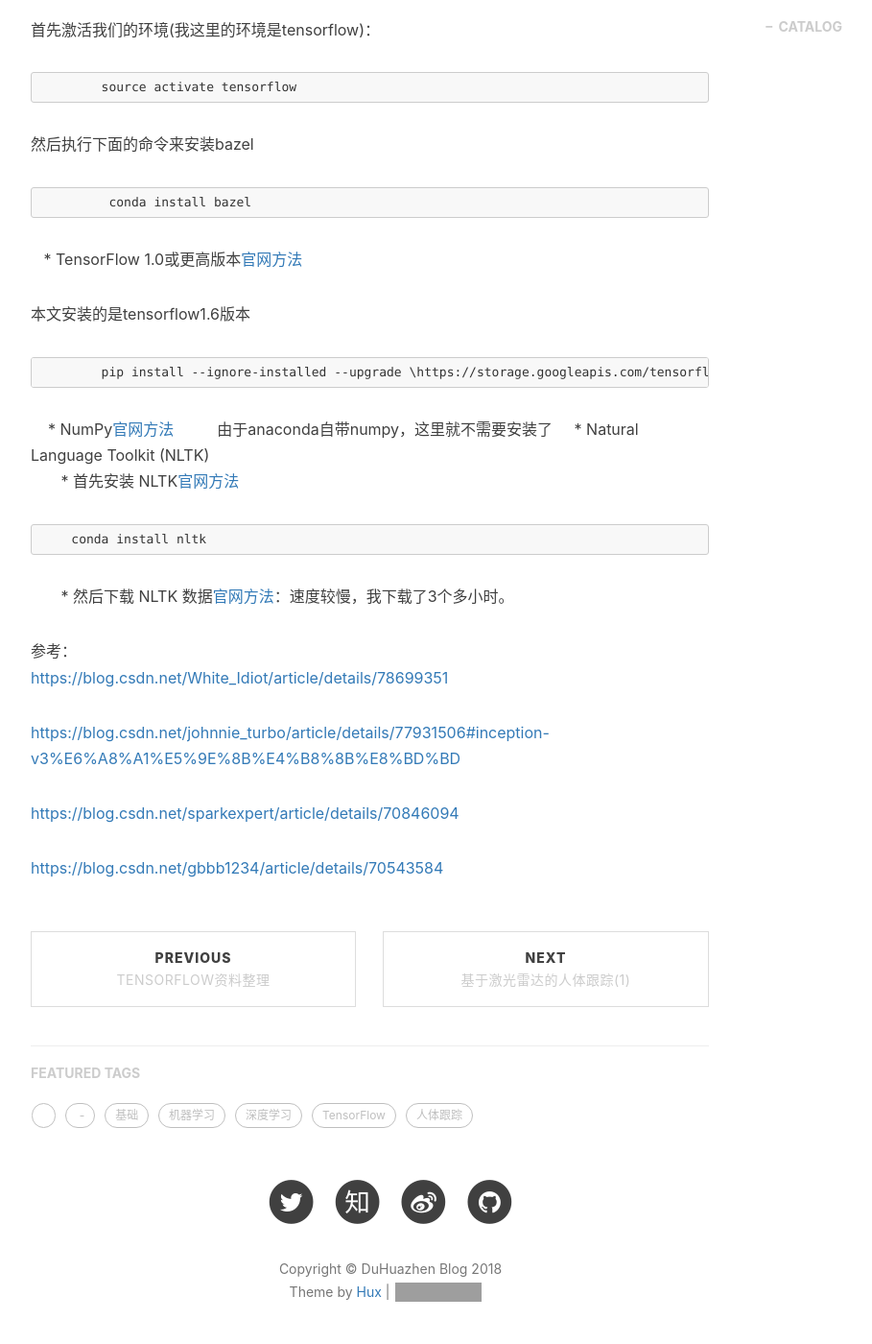
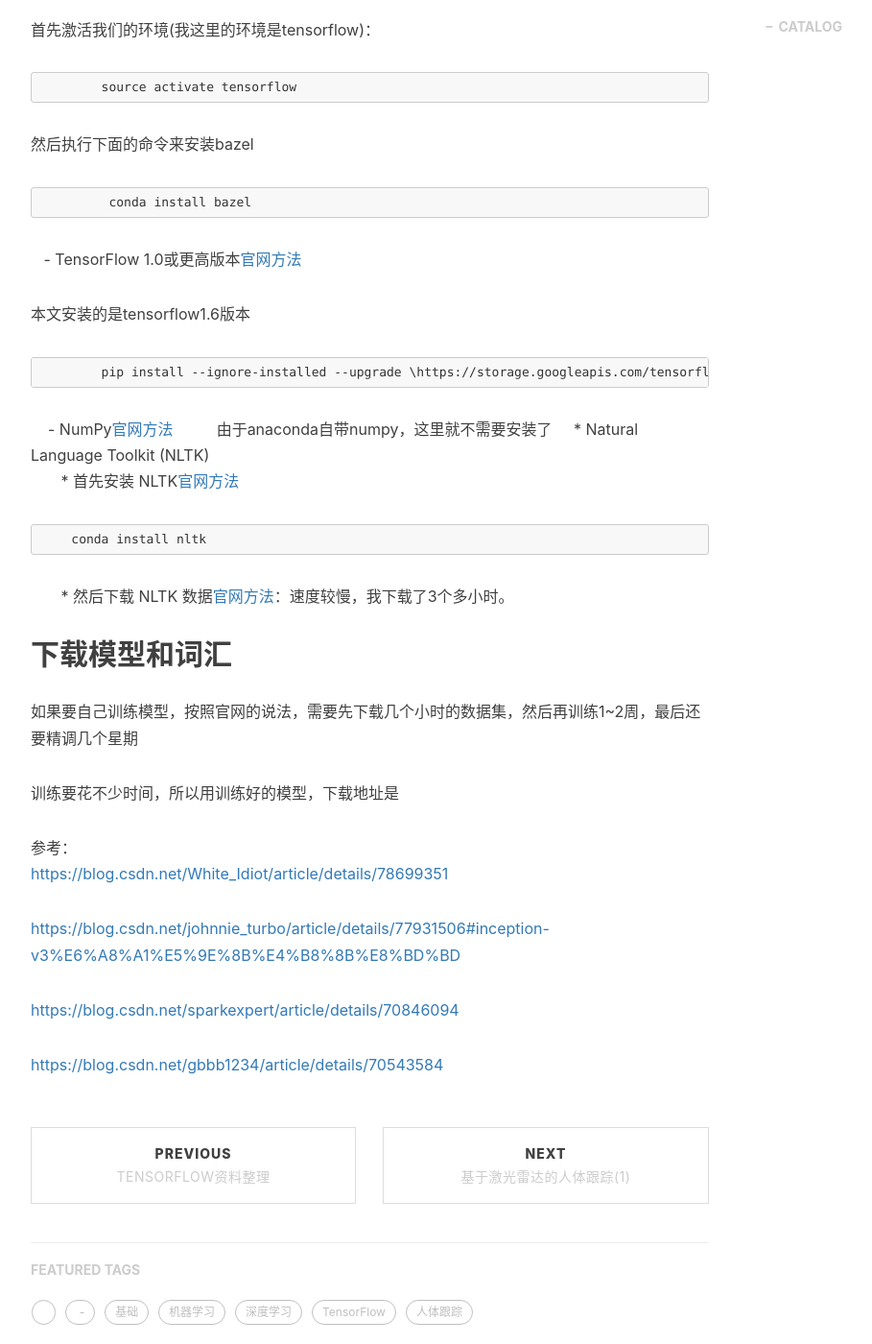
Before and after one commit to duhuazhen/duhuazhen.github.io, a Jekyll site: the page built from _posts/2017-4-1-im2txt.markdown, in a window 1280 px wide and 1400 px high, scrolled down 1187 px. Shown: the whole window at 96% size, without its empty margins (233-1142 px from the left). Built offline with Jekyll 4.4.1, drawn with Linux system fonts in a browser that asks for light colours; nearby versions of some CDN libraries; comment, search, counter and statistics services are not loaded; grey boxes are pictures that could not be loaded.

Commit message:
Update 2017-4-1-im2txt.markdown

````diff
--- a/_posts/2017-4-1-im2txt.markdown
+++ b/_posts/2017-4-1-im2txt.markdown
@@ -38,13 +38,13 @@
 ```pyhon
          conda install bazel
  ```
-     * TensorFlow 1.0或更高版本[官网方法](https://www.tensorflow.org/install/)
+     -  TensorFlow 1.0或更高版本[官网方法](https://www.tensorflow.org/install/)
 
 本文安装的是tensorflow1.6版本
 ```pyhon
         pip install --ignore-installed --upgrade \https://storage.googleapis.com/tensorflow/linux/cpu/tensorflow-1.6.0-cp34-cp34m-linux_x86_64.whl
 ```
-     * NumPy[官网方法](https://www.scipy.org/install.html)
+     -  NumPy[官网方法](https://www.scipy.org/install.html)
         由于anaconda自带numpy，这里就不需要安装了
      * Natural Language Toolkit (NLTK)
         * 首先安装 NLTK[官网方法](http://www.nltk.org/install.html)
@@ -52,8 +52,10 @@
     conda install nltk
 ```
         * 然后下载 NLTK 数据[官网方法](http://www.nltk.org/data.html)：速度较慢，我下载了3个多小时。
+## 下载模型和词汇
+如果要自己训练模型，按照官网的说法，需要先下载几个小时的数据集，然后再训练1~2周，最后还要精调几个星期
 
-
+训练要花不少时间，所以用训练好的模型，下载地址是
 
 
 
````
